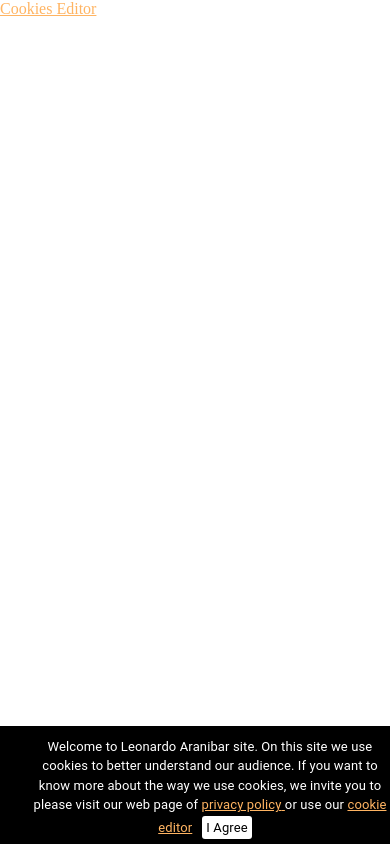
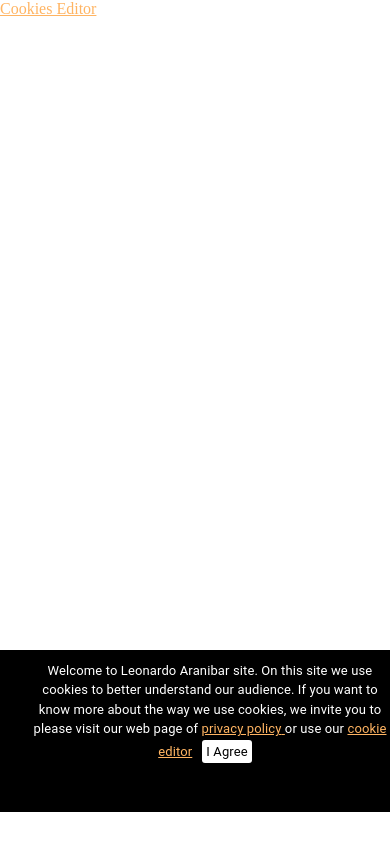
Before and after one commit to LeoCR/wp-cookie-editor, a React (Create React App) app: page / in a window 390 px wide. Built offline with nearby package versions, Linux system fonts and the light colour scheme.

Commit message:
fix: Displaying Banner in Mobile phones successfully

```diff
--- a/src/App.css
+++ b/src/App.css
@@ -64,3 +64,10 @@ body {
     height: 121px;
   }
 }
+@media screen and (max-width: 700px) {
+  .wp-cookie-msg-container {
+    height: 150px;
+    top: 77%;
+    width: 100%;
+  }
+}
```
